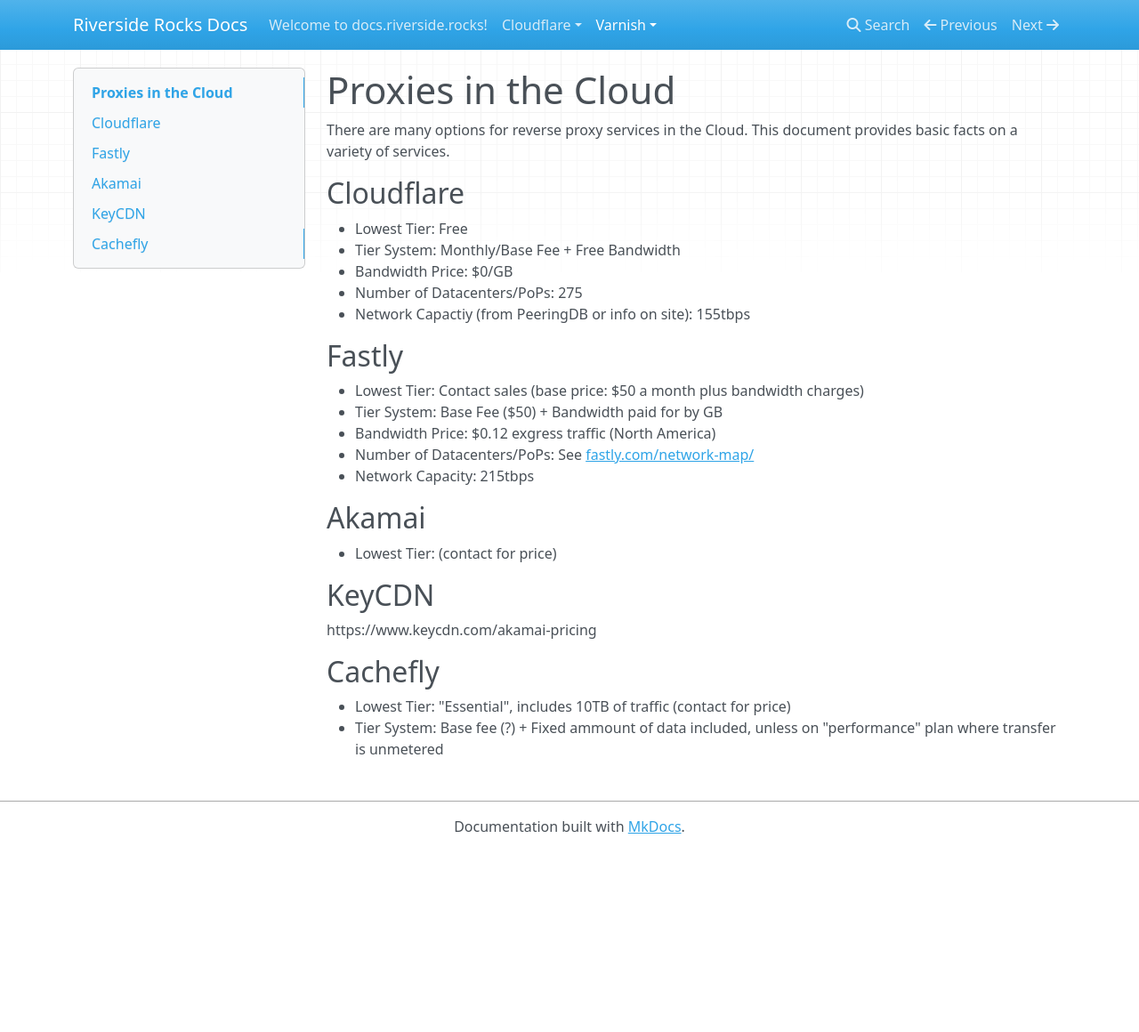
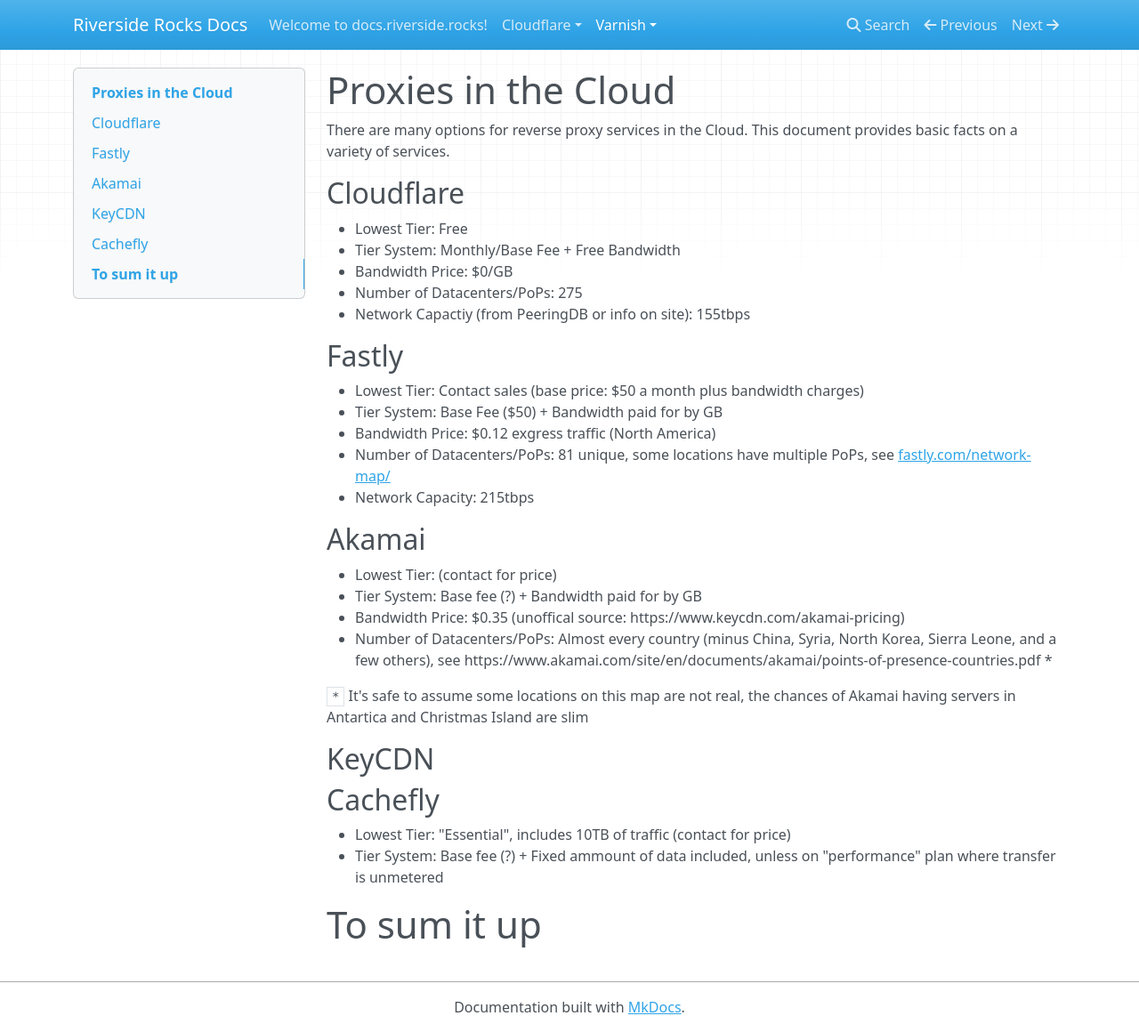
Before and after one commit to RiversideRocks/docs.riverside.rocks, an MkDocs documentation site: the page built from docs/varnish/cloud-proxy-services.md, in a window 1280 px wide and 1160 px high. Shown: the whole window at 89% size. Built offline with MkDocs 1.6.1, drawn with Linux system fonts in a browser that asks for light colours; nearby versions of some CDN libraries.

Commit message:
big update

```diff
--- a/docs/varnish/cloud-proxy-services.md
+++ b/docs/varnish/cloud-proxy-services.md
@@ -15,17 +15,24 @@ There are many options for reverse proxy services in the Cloud. This document pr
 * Lowest Tier: Contact sales (base price: $50 a month plus bandwidth charges)
 * Tier System: Base Fee ($50) + Bandwidth paid for by GB
 * Bandwidth Price: $0.12 exgress traffic (North America)
-* Number of Datacenters/PoPs: See [fastly.com/network-map/](https://www.fastly.com/network-map/)
+* Number of Datacenters/PoPs: 81 unique, some locations have multiple PoPs, see [fastly.com/network-map/](https://www.fastly.com/network-map/)
 * Network Capacity: 215tbps
 
 ## Akamai
 
 * Lowest Tier: (contact for price)
+* Tier System: Base fee (?) + Bandwidth paid for by GB
+* Bandwidth Price: $0.35 (unoffical source: https://www.keycdn.com/akamai-pricing)
+* Number of Datacenters/PoPs: Almost every country (minus China, Syria, North Korea, Sierra Leone, and a few others), see https://www.akamai.com/site/en/documents/akamai/points-of-presence-countries.pdf *
+
+`*` It's safe to assume some locations on this map are not real, the chances of Akamai having servers in Antartica and Christmas Island are slim
 
 ## KeyCDN
-https://www.keycdn.com/akamai-pricing
 
 ## Cachefly
 
 * Lowest Tier: "Essential", includes 10TB of traffic (contact for price)
 * Tier System: Base fee (?) + Fixed ammount of data included, unless on "performance" plan where transfer is unmetered
+
+
+# To sum it up
```
